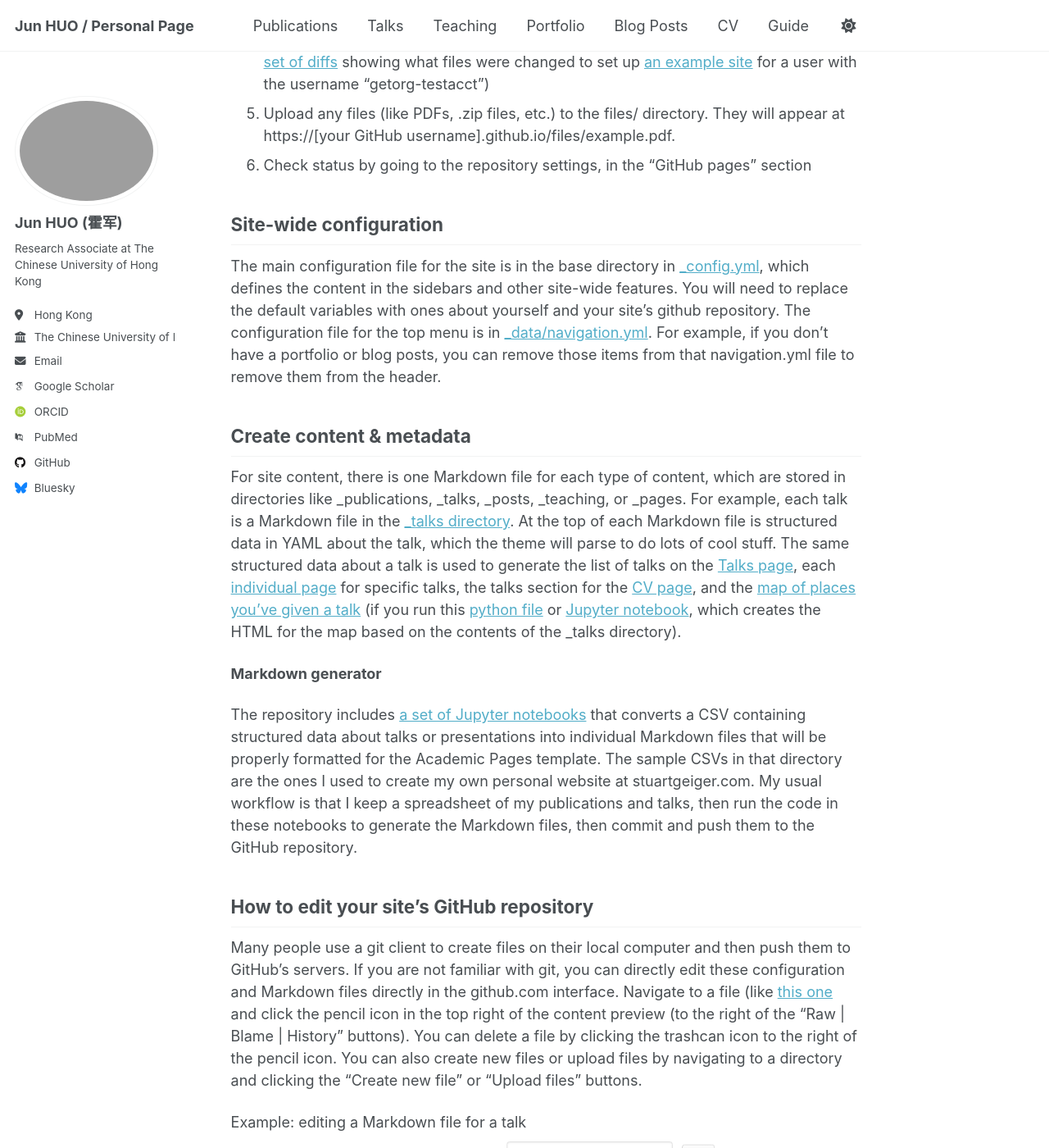
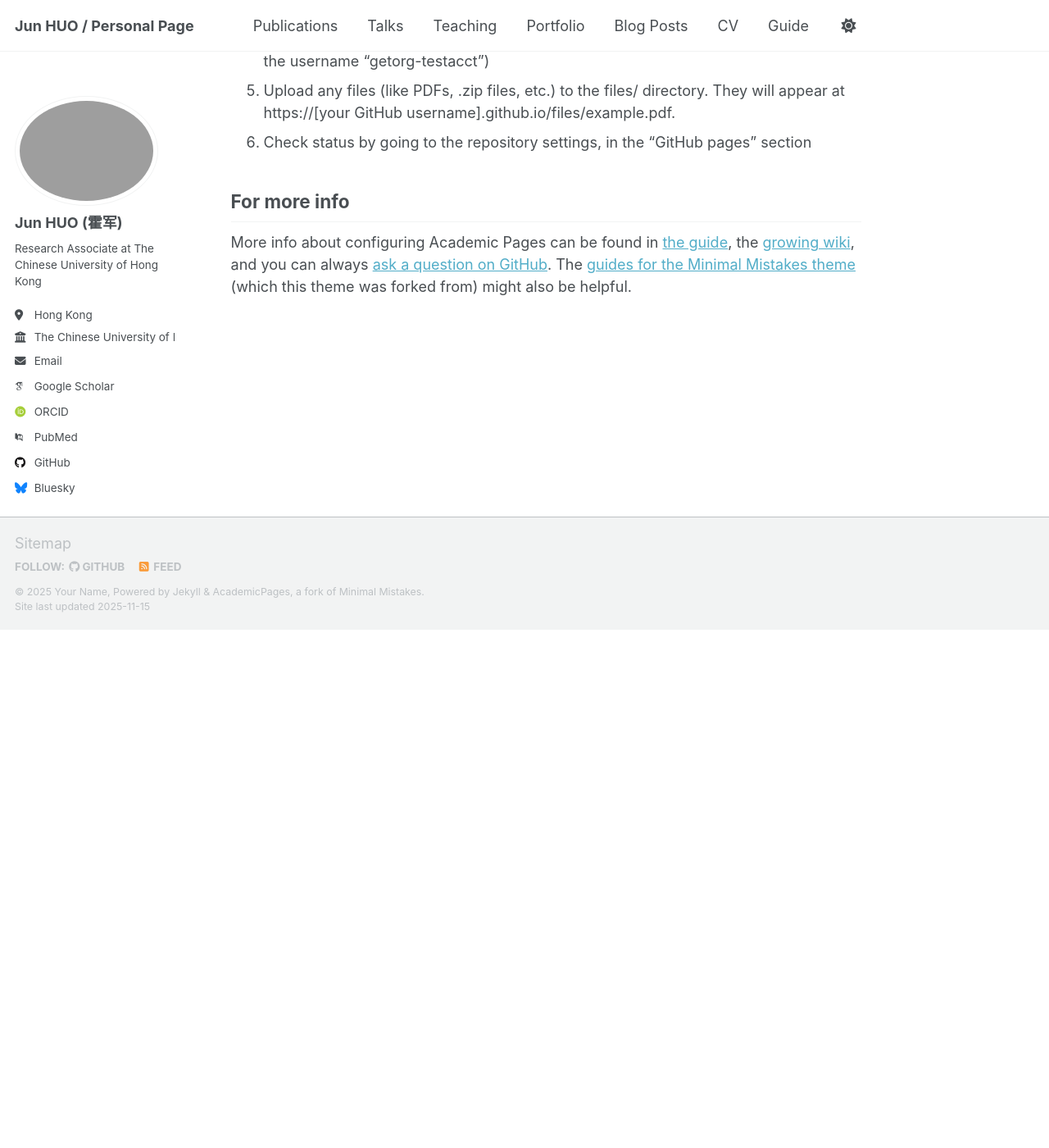
Before and after one commit to FokKwan/huojun.github.io, a Jekyll site: the page built from _pages/about.md, in a window 1280 px wide and 1400 px high, scrolled down 1213 px. Shown: the whole window at 82% size. Built offline with Jekyll 4.4.1, drawn with Linux system fonts in a browser that asks for light colours; some web fonts are replaced; a script that is not in the unit is left out; after the commit the page ends 1981 px from its top, so only the background shows below that; some of the changed text lies outside the part shown.

Commit message:
Update about.md

```diff
--- a/_pages/about.md
+++ b/_pages/about.md
@@ -1,6 +1,6 @@
 ---
 permalink: /
-title: "Academic Pages is a ready-to-fork GitHub Pages template for academic personal websites"
+title: "About Me: Jun Huo"
 author_profile: true
 redirect_from:
   - /about/
@@ -14,7 +14,7 @@ My current research focus on human-centered wearable rehabilitation assistive ro
 Featured Articles
 ======
 Some featured works are selected as follows:
-- Jun Huo, Jian Huang∗, Jie Zuo, Bo Yang, Zhongzheng Fu, Xi Li, and Samer Mohammed. Innovative Design of Multi-functional Supernumerary Robotic Limbs with Ellipsoid Workspace Optimization. IEEE Transactions on Robotics, vol. 41, pp. 4699-4718, 2025.
+- Jun Huo, Jian Huang<sup>∗</sup>, Jie Zuo, Bo Yang, Zhongzheng Fu, Xi Li, and Samer Mohammed. Innovative Design of Multi-functional Supernumerary Robotic Limbs with Ellipsoid Workspace Optimization. IEEE Transactions on Robotics, vol. 41, pp. 4699-4718, 2025.
 - Jun Huo, Kehan Xu, Chengyao Li, Yu Cao, Jie Zuo, Xinxing Chen and Jian Huang^∗. Variable Impedance Control for Floating-Base Supernumerary Robotic Leg in Walking Assistance. IEEE Robotics and Automation Letters, vol. 10, no. 9, pp. 8698-8705, Sept. 2025.
 - Jie Zuo^#, Jun Huo#, Xiling Xiao, Yanzhao Zhang and Jian Huang∗. Human-robot Coordination Control for Sit-to-Stand Assistance in Hemiparetic Patients with Supernumerary Robotic Leg. IEEE Transactions on Automation Science and Engineering, vol. 22, pp. 16591-16602, 2025.
 - Jun Huo, Hongge Ru, Bo Yang, Xingjian Chen, Xi Li and Jian Huang∗. Air-Chamber-Based Soft Six-Axis Force/Torque Sensor for Human–Robot Interaction. IEEE Transactions on Instrumentation and Measurement, vol. 73, pp. 1-12, 2024, Art no. 9501612.
@@ -28,25 +28,7 @@ Getting started
 1. Upload any files (like PDFs, .zip files, etc.) to the files/ directory. They will appear at https://[your GitHub username].github.io/files/example.pdf.
 1. Check status by going to the repository settings, in the "GitHub pages" section
 
-Site-wide configuration
-------
-The main configuration file for the site is in the base directory in [_config.yml](https://github.com/academicpages/academicpages.github.io/blob/master/_config.yml), which defines the content in the sidebars and other site-wide features. You will need to replace the default variables with ones about yourself and your site's github repository. The configuration file for the top menu is in [_data/navigation.yml](https://github.com/academicpages/academicpages.github.io/blob/master/_data/navigation.yml). For example, if you don't have a portfolio or blog posts, you can remove those items from that navigation.yml file to remove them from the header.
 
-Create content & metadata
-------
-For site content, there is one Markdown file for each type of content, which are stored in directories like _publications, _talks, _posts, _teaching, or _pages. For example, each talk is a Markdown file in the [_talks directory](https://github.com/academicpages/academicpages.github.io/tree/master/_talks). At the top of each Markdown file is structured data in YAML about the talk, which the theme will parse to do lots of cool stuff. The same structured data about a talk is used to generate the list of talks on the [Talks page](https://academicpages.github.io/talks), each [individual page](https://academicpages.github.io/talks/2012-03-01-talk-1) for specific talks, the talks section for the [CV page](https://academicpages.github.io/cv), and the [map of places you've given a talk](https://academicpages.github.io/talkmap.html) (if you run this [python file](https://github.com/academicpages/academicpages.github.io/blob/master/talkmap.py) or [Jupyter notebook](https://github.com/academicpages/academicpages.github.io/blob/master/talkmap.ipynb), which creates the HTML for the map based on the contents of the _talks directory).
-
-**Markdown generator**
-
-The repository includes [a set of Jupyter notebooks](https://github.com/academicpages/academicpages.github.io/tree/master/markdown_generator
-) that converts a CSV containing structured data about talks or presentations into individual Markdown files that will be properly formatted for the Academic Pages template. The sample CSVs in that directory are the ones I used to create my own personal website at stuartgeiger.com. My usual workflow is that I keep a spreadsheet of my publications and talks, then run the code in these notebooks to generate the Markdown files, then commit and push them to the GitHub repository.
-
-How to edit your site's GitHub repository
-------
-Many people use a git client to create files on their local computer and then push them to GitHub's servers. If you are not familiar with git, you can directly edit these configuration and Markdown files directly in the github.com interface. Navigate to a file (like [this one](https://github.com/academicpages/academicpages.github.io/blob/master/_talks/2012-03-01-talk-1.md) and click the pencil icon in the top right of the content preview (to the right of the "Raw | Blame | History" buttons). You can delete a file by clicking the trashcan icon to the right of the pencil icon. You can also create new files or upload files by navigating to a directory and clicking the "Create new file" or "Upload files" buttons.
-
-Example: editing a Markdown file for a talk
-![Editing a Markdown file for a talk](/images/editing-talk.png)
 
 For more info
 ------
```
